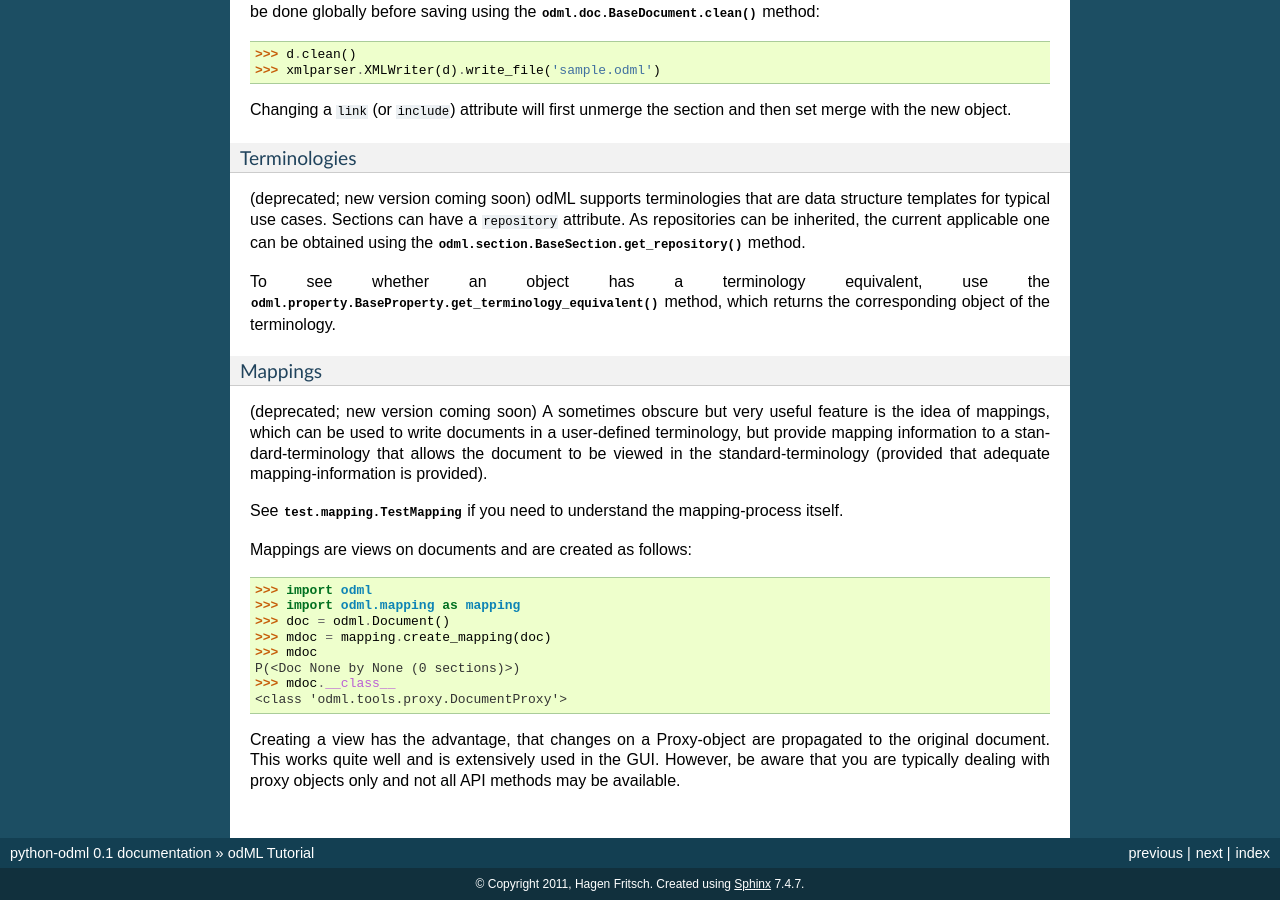
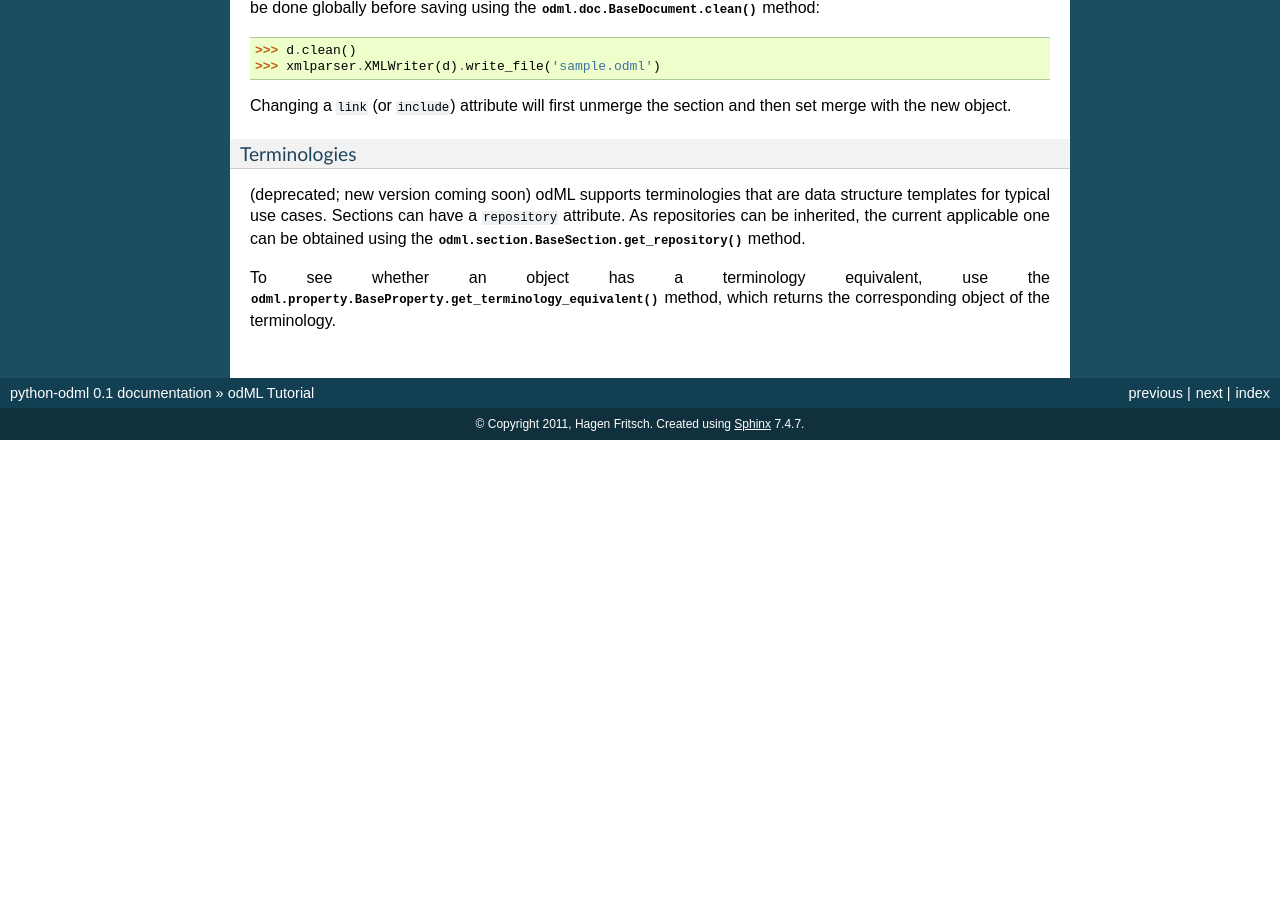
Before and after one commit to G-Node/python-odml, a Sphinx documentation site: the page built from doc/tutorial.rst, in a window 1280 px wide and 900 px high, scrolled down 15013 px. Built offline with Sphinx 7.4.7, drawn with Linux system fonts in a browser that asks for light colours; after the commit the page ends 15453 px from its top, so only the background shows below that.

Commit message:
[doc/tutorial] Remove mapping chapter

```diff
--- a/doc/tutorial.rst
+++ b/doc/tutorial.rst
@@ -919,7 +919,7 @@ Advanced knowledge on Sections
 ------------------------------
 
 Links & Includes
-----------------
+****************
 (DEPRECATED; new version coming soon)
 
 Sections can be linked to other Sections, so that they include their defined
@@ -956,36 +956,9 @@ Terminologies
 (deprecated; new version coming soon)
 odML supports terminologies that are data structure templates for typical use cases.
 Sections can have a ``repository`` attribute. As repositories can be inherited,
-the current applicable one can be obtained using the :py:meth:`odml.section.BaseSection.get_repository`
-method.
+the current applicable one can be obtained using the
+:py:meth:`odml.section.BaseSection.get_repository` method.
 
-To see whether an object has a terminology equivalent, use the :py:meth:`odml.property.BaseProperty.get_terminology_equivalent`
+To see whether an object has a terminology equivalent, use the
+:py:meth:`odml.property.BaseProperty.get_terminology_equivalent`
 method, which returns the corresponding object of the terminology.
-
-Mappings
-********
-(deprecated; new version coming soon)
-A sometimes obscure but very useful feature is the idea of mappings, which can
-be used to write documents in a user-defined terminology, but provide mapping
-information to a standard-terminology that allows the document to be viewed in
-the standard-terminology (provided that adequate mapping-information is provided).
-
-See :py:class:`test.mapping.TestMapping` if you need to understand the
-mapping-process itself.
-
-Mappings are views on documents and are created as follows::
-
-    >>> import odml
-    >>> import odml.mapping as mapping
-    >>> doc = odml.Document()
-    >>> mdoc = mapping.create_mapping(doc)
-    >>> mdoc
-    P(<Doc None by None (0 sections)>)
-    >>> mdoc.__class__
-    <class 'odml.tools.proxy.DocumentProxy'>
-
-Creating a view has the advantage, that changes on a Proxy-object are
-propagated to the original document.
-This works quite well and is extensively used in the GUI.
-However, be aware that you are typically dealing with proxy objects only
-and not all API methods may be available.
```
